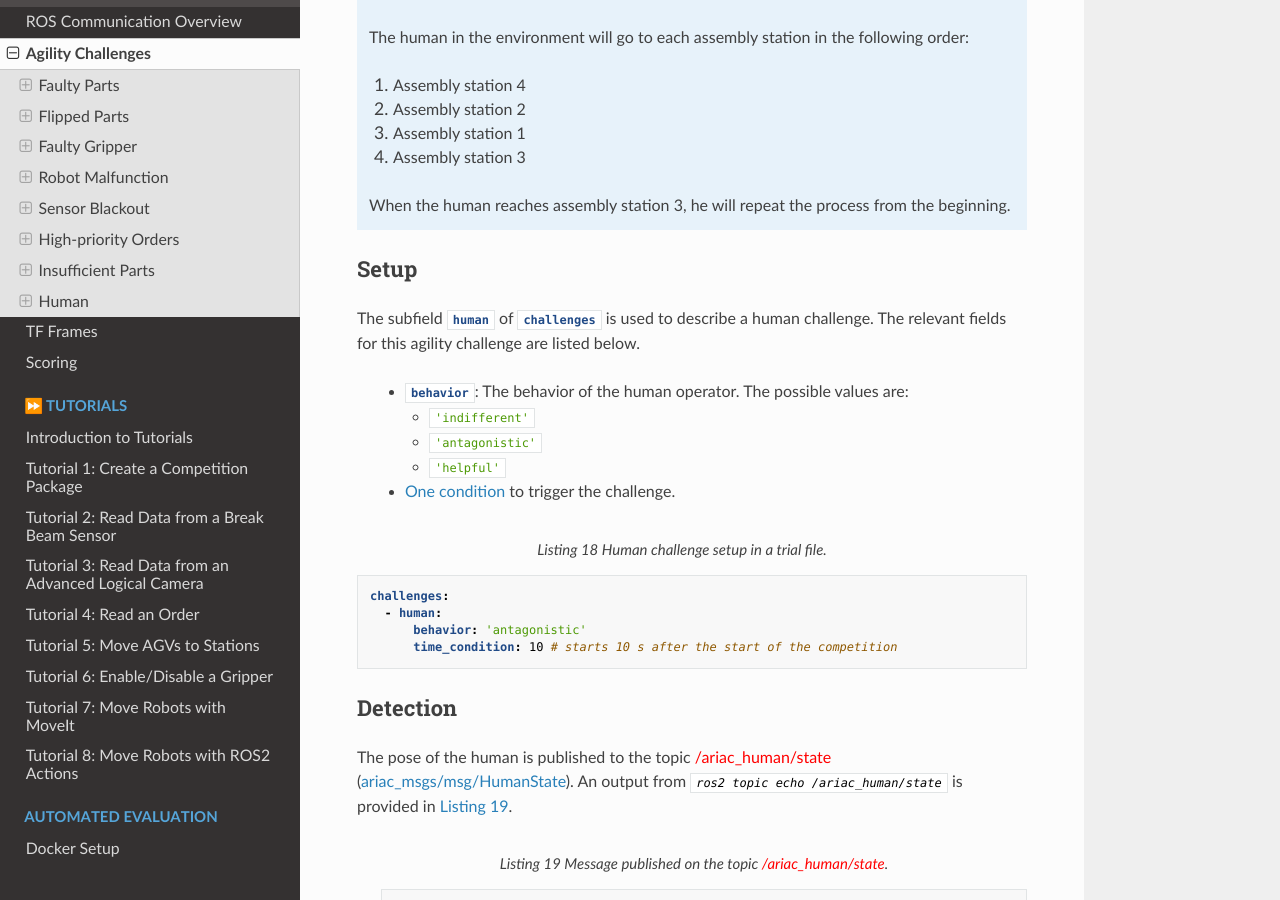
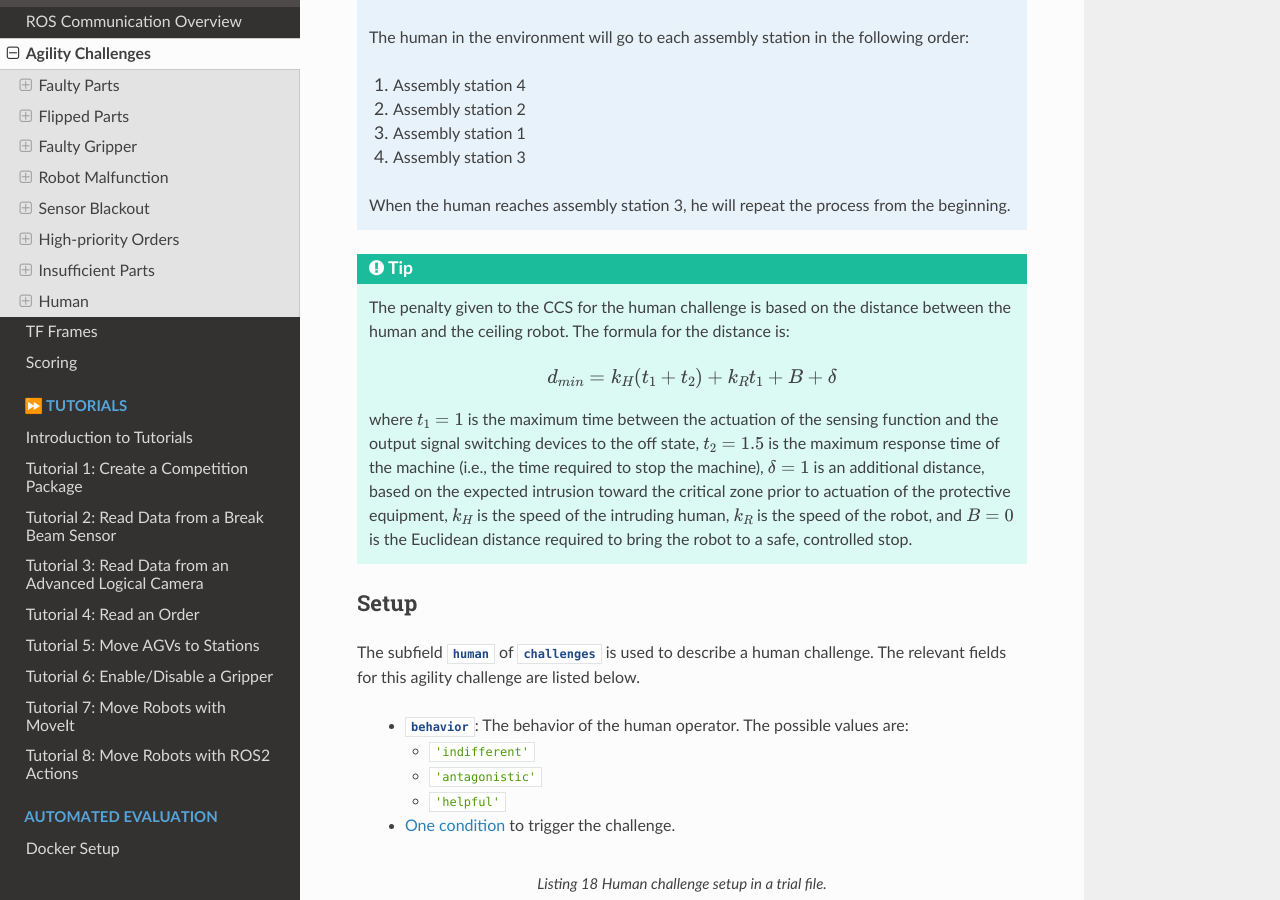
Before and after one commit to usnistgov/ARIAC, a Sphinx documentation site: the page built from docs/competition/challenges.rst, in a window 1280 px wide and 900 px high, scrolled down 11275 px. Built offline with Sphinx 7.4.7 and the Read the Docs theme 2.0.0, drawn with Linux system fonts in a browser that asks for light colours.

Commit message:
added formula used in the human challenge

```diff
--- a/docs/competition/challenges.rst
+++ b/docs/competition/challenges.rst
@@ -561,6 +561,14 @@ When the human challenge is used in a trial, the simulated human is assigned one
 
   When the human reaches assembly station 3, he will repeat the process from the beginning.
 
+.. tip::
+  The penalty given to the CCS for the human challenge is based on the distance between the human and the ceiling robot. The formula for the distance is:
+
+  .. math::
+
+    d_{min} = k_H(t_1 + t_2)+ k_{R}t_{1} + B + \delta
+
+  where :math:`t_1=1` is the maximum time between the actuation of the sensing function and the output signal switching devices to the off state, :math:`t_2=1.5` is the maximum response time of the machine (i.e., the time required to stop the machine), :math:`\delta=1` is an additional distance, based on the expected intrusion toward the critical zone prior to actuation of the protective equipment, :math:`k_H` is the speed of the intruding human, :math:`k_R` is the speed of the robot, and :math:`B=0` is the Euclidean distance required to bring the robot to a safe, controlled stop.
 
 
 Setup
```
